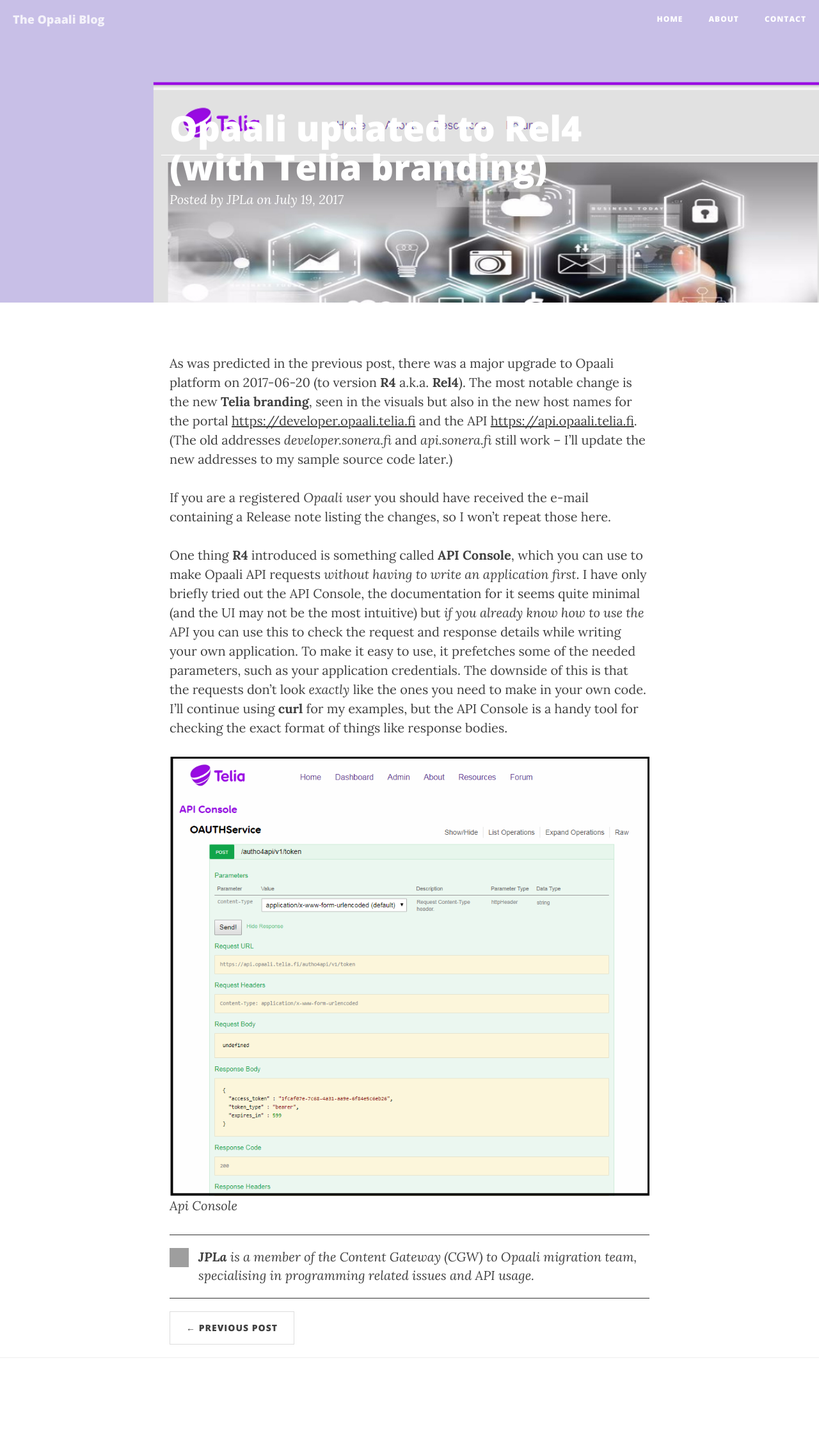
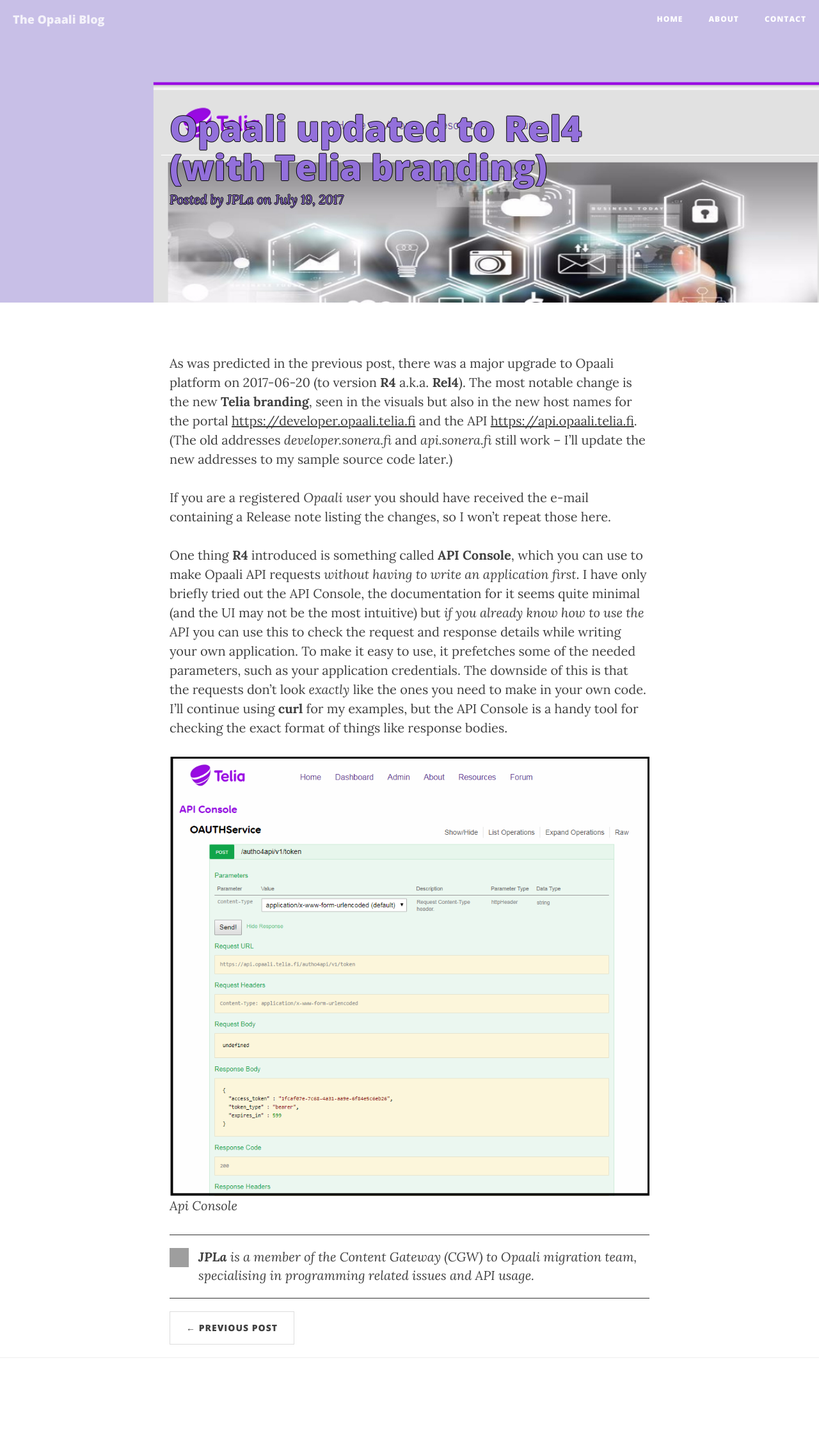
Before and after one commit to MiiKos/Opaali, a Jekyll site: the page built from docs/_posts/2017-07-19-Opaali has been upgraded to R4.markdown, in a window 1280 px wide. Shown: the whole page at 64% size. Built offline with Jekyll 4.4.1, drawn with Linux system fonts in a browser that asks for light colours; nearby versions of some CDN libraries; grey boxes are pictures that could not be loaded.

Commit message:
trying to make title text more visible

```diff
--- a/docs/css/local.css
+++ b/docs/css/local.css
@@ -70,3 +70,9 @@
 a.site-avatar img:focus {
   cursor: default;
 }
+
+.intro-header .post-heading,
+.intro-header .page-heading {
+  color: mediumpurple;
+  text-shadow: 1px 0 0 #000, 0 -1px 0 #000, 0 1px 0 #000, -1px 0 0 #000;
+}
```
